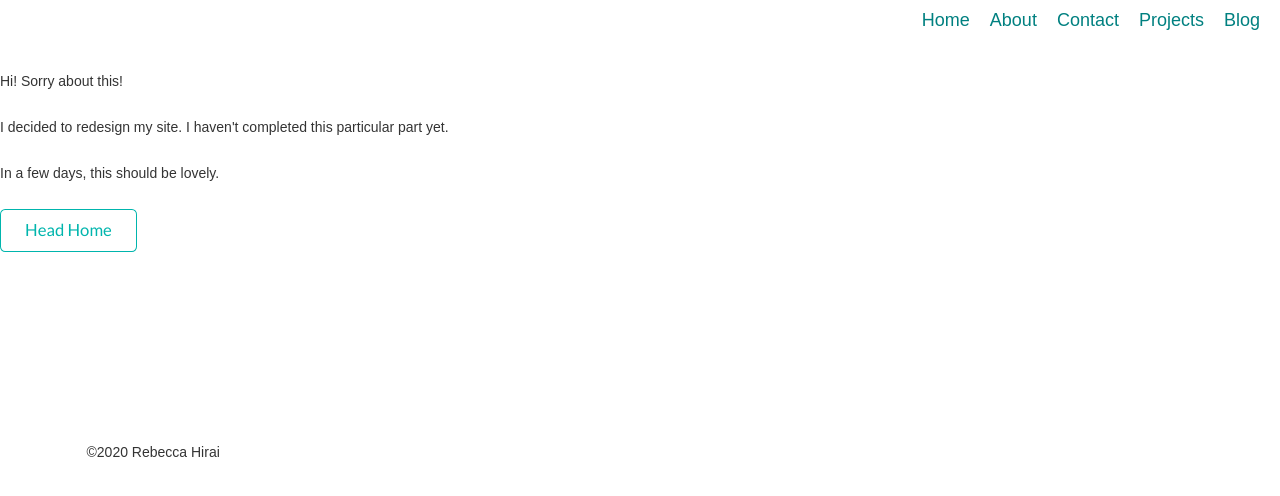
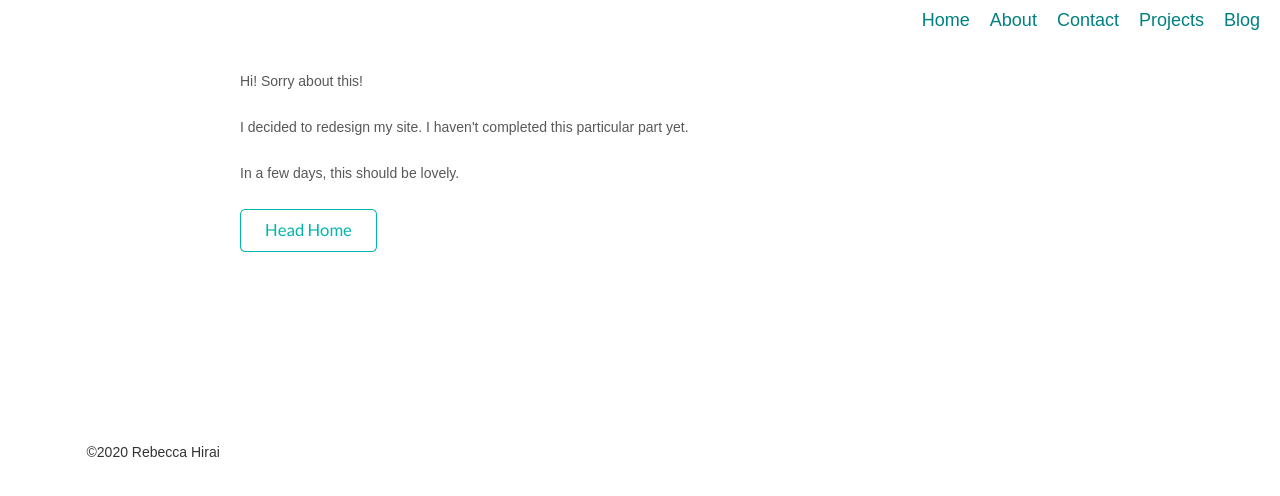
Before and after one commit to rebecca1231/portfolio2, a React (Create React App) app: page /projects/boutique in a window 1280 px wide. Shown: the top 496 px of the page. Built offline with nearby package versions, Linux system fonts and the light colour scheme; no server answers.

Commit message:
still redesigning

```diff
--- a/src/Components/About.js
+++ b/src/Components/About.js
@@ -1,9 +1,7 @@
-import React, { useEffect, useRef, useState } from "react";
+import React, { useEffect, useRef } from "react";
 import styled from "styled-components";
 import { gsap } from "gsap";
-import { ScrollTrigger } from "gsap/ScrollTrigger";
 
-import myFace from "../myFace copy.jpeg";
 import wasabi from "../wasabi.jpg";
 
 const Container = styled.div`
--- a/src/Components/Contact.js
+++ b/src/Components/Contact.js
@@ -9,11 +9,17 @@ init(ID);
 const Triangle = styled.div`
   width: 0;
   height: 0;
-  margin: 1rem auto 0;
-  border-left: 40vw solid transparent;
-  border-right: 40vw solid transparent;
+  border-left: 400px solid transparent;
+  border-right: 400px solid transparent;
 
   border-top: 10vw solid #fff;
+
+  @media (max-width:750px) {
+    border-left: 45vw solid transparent;
+    border-right: 45vw solid transparent;
+    margin-top:2rem;
+
+  }
 `;
 
 export default function ContactUs() {
@@ -37,8 +43,10 @@ export default function ContactUs() {
     <div
       style={{
         backgroundColor: "#fafafafa",
-        width: "100%",
-        paddingBottom: "15px"
+        maxWidth: "800px",
+        margin:"auto",
+        padding: "0 15px 15px",
+        borderRadius:'10px'
       }}
     >
       <Triangle />
--- a/src/Components/Landing.js
+++ b/src/Components/Landing.js
@@ -8,41 +8,39 @@ import fluffybg from "../fluffybg.jpeg";
 import { projectData } from "./ProjectCards/projectData";
 import Card from "./ProjectCards/Card";
 import Contact from "./Contact";
-import About from "./About";
 
 const Container = styled.div`
   max-width: 800px;
   margin: auto;
-  color:#585858;
+  color: #585858;
 
-  .textBox{
-    padding:10px;
-    max-width:400px;
+  .textBox {
+    padding: 10px;
+    max-width: 400px;
     margin: 0 auto;
   }
-
 `;
 
 const FlexContainer = styled.div`
-display:flex;
+  display: flex;
   flex-direction: row;
   justify-content: space-between;
-align-items:space-between;
-flex-wrap:wrap;
+  align-items: space-between;
+  flex-wrap: wrap;
   p {
     font-size: 1rem;
     line-height: 1.5;
     padding: 10px 0;
     color: #707070;
 
-  @media (max-width:750px){
+    @media (max-width: 750px) {
       display: block;
     }
   }
-`
+`;
 
 const Me = styled.div`
-border-radius:5px;
+  border-radius: 5px;
   max-width: 800px;
   margin: auto;
   background-image: url(${fluffybg});
@@ -86,7 +84,7 @@ const Landing = () => {
   const project1 = projectData[0];
   const project2 = projectData[1];
   const project3 = projectData[2];
-  const project4 = projectData[3]
+  const project4 = projectData[3];
 
   const animation = (ref) => {
     return {
@@ -159,16 +157,16 @@ const Landing = () => {
         </Me>
         <FlexContainer>
           <div className="textBox">
-          <p>I'm going to write more stuff about me here!</p>
-          </div><div className="textBox">
             <p>
-            I'm super nice and easy to mentor. I really like to learn and grow.
-            I love learning new things, and cookies. I like cookies.
+
+            </p>
+          </div>
+          <div className="textBox">
+            <p>
             </p>
           </div>
         </FlexContainer>
-        <div             style={{textAlign:"center"}}
->
+        <div style={{ textAlign: "center" }}>
           <div
             className="ui teal small basic button"
             onClick={() => {
@@ -191,32 +189,30 @@ const Landing = () => {
       <div style={{ marginTop: "2rem" }} ref={cardsRef}>
         <h2>What I've been working on </h2>
         <FlexContainer>
-
           <Card
             title={project1.title}
             image1={project1.image1}
             description={project1.description}
-          url={project1.url}
+            slug={project1.slug}
           />
           <Card
             title={project2.title}
             image1={project2.image1}
             description={project2.description}
-          url={project2.url}
+            slug={project2.slug}
           />
           <Card
             title={project3.title}
             image1={project3.image1}
             description={project3.description}
-          url={project3.url}
+            slug={project3.slug}
           />
           <Card
             title={project4.title}
             image1={project4.image1}
             description={project4.description}
-          url={project4.url}
+            slug={project4.slug}
           />
-
         </FlexContainer>
       </div>
       <div>
--- a/src/Components/ProjectCards/Card.js
+++ b/src/Components/ProjectCards/Card.js
@@ -38,7 +38,6 @@ const CarDiv = styled.div`
 
 const Card = ({ title, image1, slug, description }) => {
   const history = useHistory();
-console.log(slug, title)
   return (
     <CarDiv key={title} id={title}>
       <div className="image-box">
@@ -48,7 +47,7 @@ console.log(slug, title)
         <h3>{title}</h3>
         <p> {description} </p>
         <a
-          style={{ color: "#585858" }}
+          style={{ color: "#585858", cursor:"pointer" }}
           onClick={() => history.push(`/projects/${slug}`)}
         >
           Learn More
--- a/src/Components/ProjectCards/projectData.js
+++ b/src/Components/ProjectCards/projectData.js
@@ -13,7 +13,7 @@ export const projectData = [
     slug: "opine",
     title: "Opine",
     description:
-      "Users can send email polls and see the resulting data in charts",
+      "This web application gathers information via email, and charts the resulting data.",
     skill: "Fullstack site with custom backend API and database.",
     tech: "React, Node.js, D3.js, MongoDB, Express.js, Redux",
     github: "https://www.github.com/rebecca1231/opine",
@@ -25,7 +25,7 @@ export const projectData = [
     slug: "boutique",
     url: "https://eager-jang-815ed7.netlify.app/",
     title: "Emma's Boutique",
-    description: "Users can shop pet clothing.",
+    description: "This is an interbet shop, currently stoking adorable pet clothing and accessories.",
     skill:
       "I built a JamStack frontend and a custom Strapi CMS on the backend.",
     tech: "React, Gatsby.js, Node.js, GraphQl, Strapi, Cloudinary",
@@ -39,7 +39,7 @@ export const projectData = [
     image1: movieFightCollage,
     slug: "movie",
     title: "Movie Fight",
-    description: "Summons and compares movie stats.",
+    description: "This simple front-end application fetches movie statistic and compares them.",
     skill: "I learned to make API calls and debounce submit functions.",
     tech: "HTML, CSS, JavaScript",
     github: "https://www.github.com/rebecca1231/movieFight",
@@ -51,7 +51,7 @@ export const projectData = [
     image1: mazeCollage,
     slug: "maze",
     title: "Maze Game",
-    description: "You can use the asdw keys to move the ball.",
+    description: "This game challenges you to put the ball in the goal.",
     skill: "I learned DOM manipulation with Javascript and Matterjs.",
     tech: "HTML, CSS, JavaScript",
     url: "https://rebecca1231.github.io/maze/",
--- a/src/Components/Projects/Boutique.js
+++ b/src/Components/Projects/Boutique.js
@@ -1,10 +1,24 @@
 import React from "react";
 import { useHistory } from "react-router-dom";
+import styled from "styled-components"
+
+const Container = styled.div`
+  max-width: 800px;
+  margin: auto;
+  color:#585858;
+
+  .textBox{
+    padding:10px;
+    max-width:400px;
+    margin: 0 auto;
+  }
+
+`;
 
 const Boutique = () => {
   const history = useHistory();
   return (
-    <div>
+    <Container>
       <h1>Under Construction</h1>
       <p>Hi! Sorry about this!</p>
       <p>
@@ -21,7 +35,7 @@ const Boutique = () => {
       >
         Head Home{" "}
       </div>
-    </div>
+    </Container>
   );
 };
 
--- a/src/Components/Projects/Maze.js
+++ b/src/Components/Projects/Maze.js
@@ -1,10 +1,23 @@
 import React from "react";
 import { useHistory } from "react-router-dom";
+import styled from "styled-components"
 
+const Container = styled.div`
+  max-width: 800px;
+  margin: auto;
+  color:#585858;
+
+  .textBox{
+    padding:10px;
+    max-width:400px;
+    margin: 0 auto;
+  }
+
+`;
 const Maze = () => {
   const history = useHistory();
   return (
-    <div>
+    <Container>
       <h1>Under Construction</h1>
       <p>Hi! Sorry about this!</p>
       <p>
@@ -21,7 +34,7 @@ const Maze = () => {
       >
         Head Home{" "}
       </div>
-    </div>
+    </Container>
   );
 };
 
--- a/src/Components/Projects/Movie.js
+++ b/src/Components/Projects/Movie.js
@@ -1,10 +1,23 @@
 import React from "react";
 import { useHistory } from "react-router-dom";
+import styled from "styled-components"
 
+const Container = styled.div`
+  max-width: 800px;
+  margin: auto;
+  color:#585858;
+
+  .textBox{
+    padding:10px;
+    max-width:400px;
+    margin: 0 auto;
+  }
+
+`;
 const Movie = () => {
   const history = useHistory();
   return (
-    <div>
+    <Container>
       <h1>Under Construction</h1>
       <p>Hi! Sorry about this!</p>
       <p>
@@ -21,7 +34,7 @@ const Movie = () => {
       >
         Head Home{" "}
       </div>
-    </div>
+    </Container>
   );
 };
 
--- a/src/Components/Projects/Opine.js
+++ b/src/Components/Projects/Opine.js
@@ -1,10 +1,23 @@
 import React from "react";
 import { useHistory } from "react-router-dom";
+import styled from "styled-components"
 
+const Container = styled.div`
+  max-width: 800px;
+  margin: auto;
+  color:#585858;
+
+  .textBox{
+    padding:10px;
+    max-width:400px;
+    margin: 0 auto;
+  }
+
+`;
 const Opine = () => {
   const history = useHistory();
   return (
-    <div>
+    <Container>
       <h1>Under Construction</h1>
       <p>Hi! Sorry about this!</p>
       <p>
@@ -21,7 +34,7 @@ const Opine = () => {
       >
         Head Home{" "}
       </div>
-    </div>
+    </Container>
   );
 };
 
```
Also changed, not shown: src/Components/Footer.js (+10 -8 lines). Lines whose indentation alone changed are shown as unchanged.
